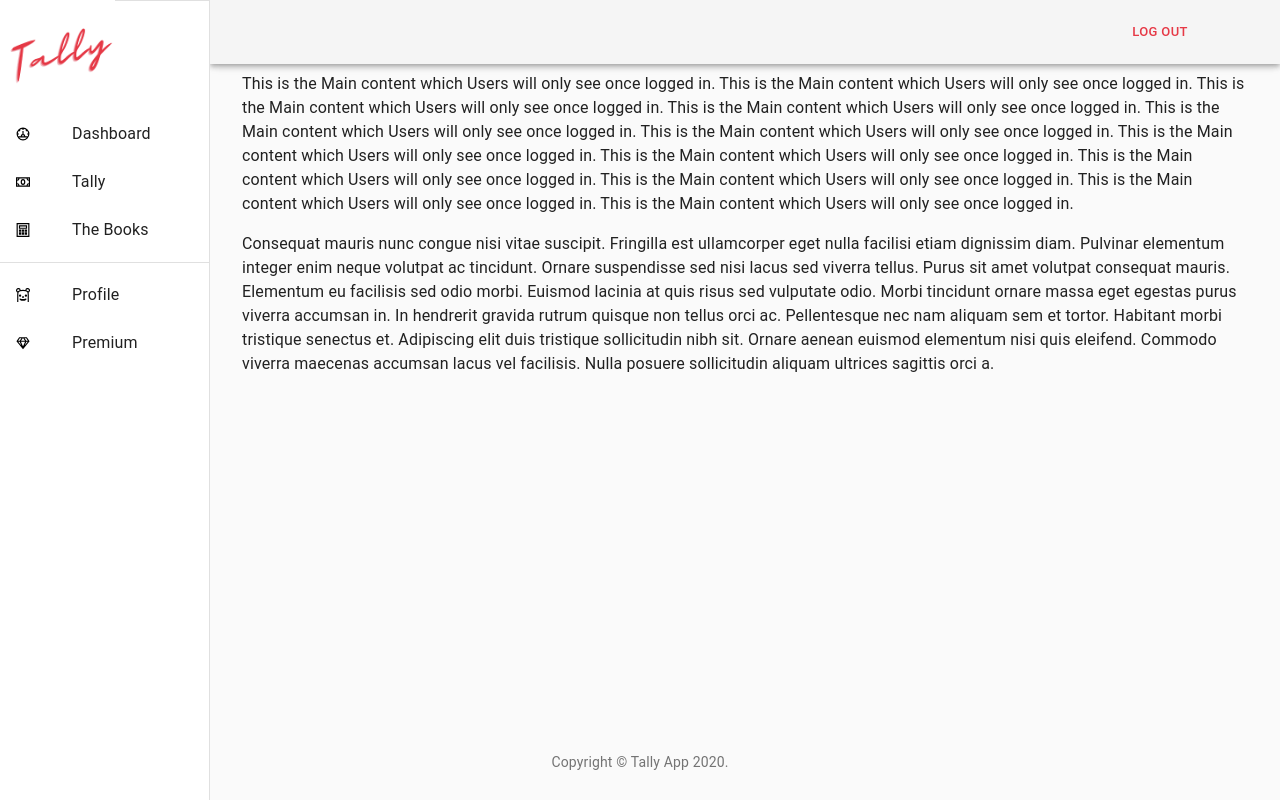
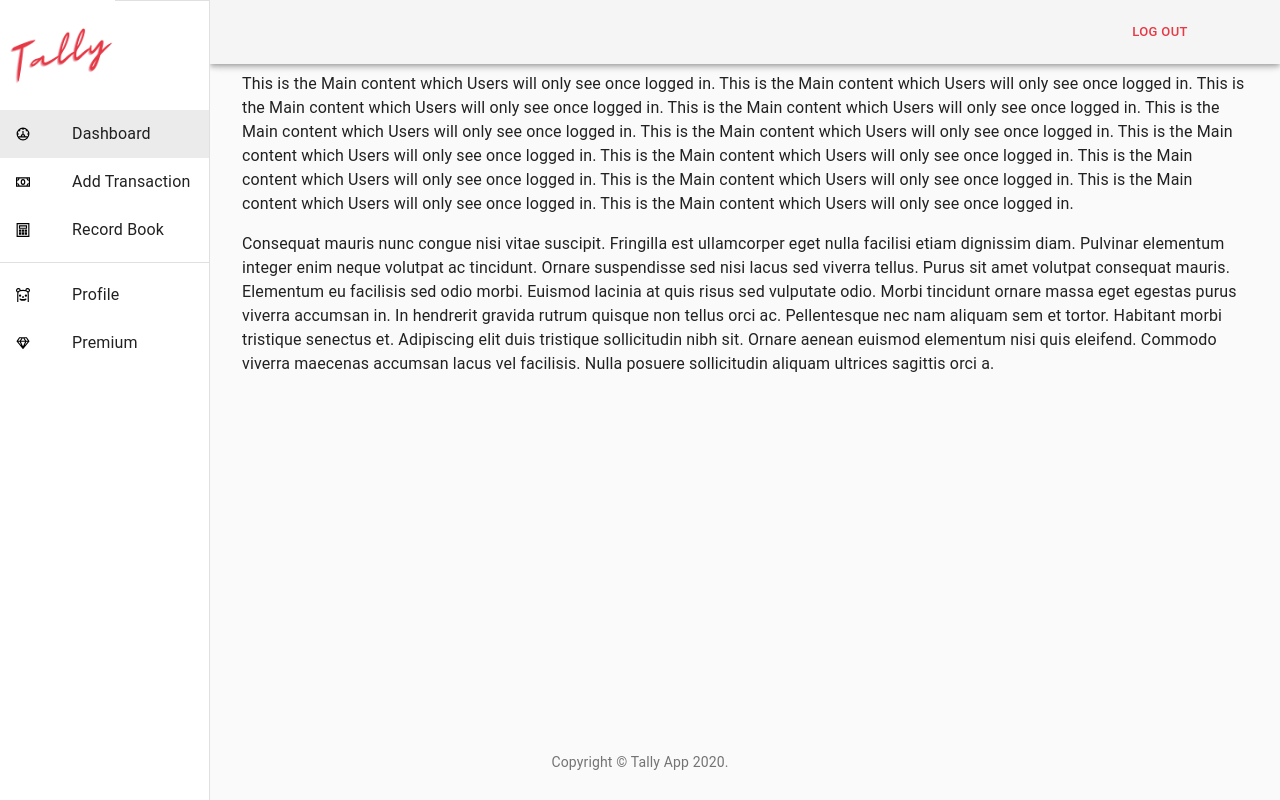
Before and after one commit to awalemandi/tally, a React (Create React App) app: page /home in a window 1280 px wide. Built offline with nearby package versions, Linux system fonts and the light colour scheme.

Commit message:
Added selection effect on List Items

```diff
--- a/package.json
+++ b/package.json
@@ -16,8 +16,10 @@
     "react": "^17.0.1",
     "react-dom": "^17.0.1",
     "react-icons": "^4.1.0",
+    "react-redux": "^7.2.2",
     "react-router-dom": "^5.2.0",
     "react-scripts": "4.0.1",
+    "redux": "^4.0.5",
     "typescript": "^4.1.2",
     "web-vitals": "^0.2.4"
   },
@@ -44,5 +46,8 @@
       "last 1 firefox version",
       "last 1 safari version"
     ]
+  },
+  "devDependencies": {
+    "@types/react-redux": "^7.1.12"
   }
 }
--- a/src/App.tsx
+++ b/src/App.tsx
@@ -28,9 +28,6 @@ function App() {
 					<Route exact path='/home'>
 						<Home />
 					</Route>
-					{/* <SignUp/> */}
-					{/* <SignIn /> */}
-					{/* <Home /> */}
 				</Switch>
 			</div>
 		</BrowserRouter>
--- a/src/components/layout/Navbar.tsx
+++ b/src/components/layout/Navbar.tsx
@@ -91,6 +91,14 @@ export const Navbar = () => {
 	const classes = useStyles();
 	const theme = useTheme();
 	const [mobileOpen, setMobileOpen] = React.useState(false);
+	const [selectedIndex, setSelectedIndex] = React.useState(0);
+
+	const handleListItemClick = (
+		event: React.MouseEvent<HTMLDivElement, MouseEvent>,
+		index: number
+	) => {
+		setSelectedIndex(index);
+	};
 
 	const handleDrawerToggle = () => {
 		setMobileOpen(!mobileOpen);
@@ -104,34 +112,54 @@ export const Navbar = () => {
 			</Link>
 			<Divider />
 			<List>
-				<ListItem button>
+				<ListItem
+					button
+					selected={selectedIndex === 0}
+					onClick={event => handleListItemClick(event, 0)}
+				>
 					<ListItemIcon>
 						<GrDashboard />
 					</ListItemIcon>
 					<ListItemText primary='Dashboard' />
 				</ListItem>
-				<ListItem button>
+				<ListItem
+					button
+					selected={selectedIndex === 1}
+					onClick={event => handleListItemClick(event, 1)}
+				>
 					<ListItemIcon>
 						<GrCurrency />
 					</ListItemIcon>
-					<ListItemText primary='Tally' />
+					<ListItemText primary='Add Transaction' />
 				</ListItem>
-				<ListItem button>
+				<ListItem
+					button
+					selected={selectedIndex === 2}
+					onClick={event => handleListItemClick(event, 2)}
+				>
 					<ListItemIcon>
 						<GrCalculator />
 					</ListItemIcon>
-					<ListItemText primary='The Books' />
+					<ListItemText primary='Record Book' />
 				</ListItem>
 			</List>
 			<Divider />
 			<List>
-				<ListItem button>
+				<ListItem
+					button
+					selected={selectedIndex === 3}
+					onClick={event => handleListItemClick(event, 3)}
+				>
 					<ListItemIcon>
 						<GrGremlin />
 					</ListItemIcon>
 					<ListItemText primary='Profile' />
 				</ListItem>
-				<ListItem button>
+				<ListItem
+					button
+					selected={selectedIndex === 4}
+					onClick={event => handleListItemClick(event, 4)}
+				>
 					<ListItemIcon>
 						<GrDiamond />
 					</ListItemIcon>
--- a/src/index.tsx
+++ b/src/index.tsx
@@ -4,12 +4,18 @@ import { ThemeProvider } from '@material-ui/core/styles';
 import { lightTheme, darkTheme } from './theme';
 import './index.css';
 import App from './App';
+import { createStore } from 'redux';
+import rootReducer from './store/reducers/rootReducer';
+import { Provider } from 'react-redux';
 
+const store = createStore(rootReducer);
 ReactDOM.render(
 	<React.StrictMode>
-		<ThemeProvider theme={lightTheme}>
-			<App />
-		</ThemeProvider>
+		<Provider store={store}>
+			<ThemeProvider theme={lightTheme}>
+				<App />
+			</ThemeProvider>
+		</Provider>
 	</React.StrictMode>,
 	document.getElementById('root')
 );
--- /dev/null
+++ b/src/store/reducers/authReducer.ts
@@ -0,0 +1,7 @@
+const initState = {};
+
+const authReducer = (state = initState, action: any) => {
+	return state;
+};
+
+export default authReducer;
--- /dev/null
+++ b/src/store/reducers/rootReducer.ts
@@ -0,0 +1,11 @@
+import appReducer from './uiReducer';
+import authReducer from './authReducer';
+import {combineReducers} from 'redux';
+import uiReducer from './uiReducer';
+
+const rootReducer = combineReducers({
+    auth: authReducer,
+    ui: uiReducer
+});
+
+export default rootReducer;
--- /dev/null
+++ b/src/store/reducers/uiReducer.ts
@@ -0,0 +1,7 @@
+const initState = {};
+
+const uiReducer = (state = initState, action: any) => {
+	return state;
+};
+
+export default uiReducer;
```
Also changed, not shown: tsconfig.json (+2 -8 lines), 2 other files (tests, documents, lock files or other folders).
